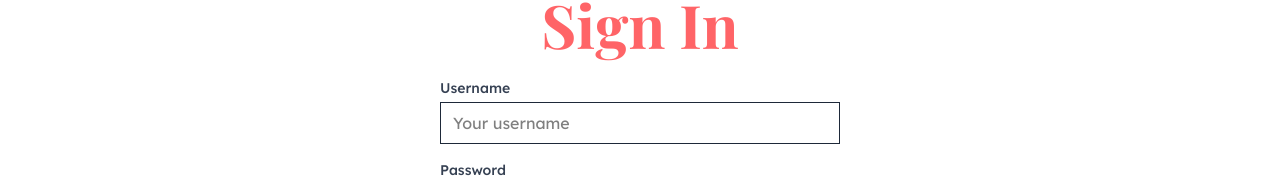
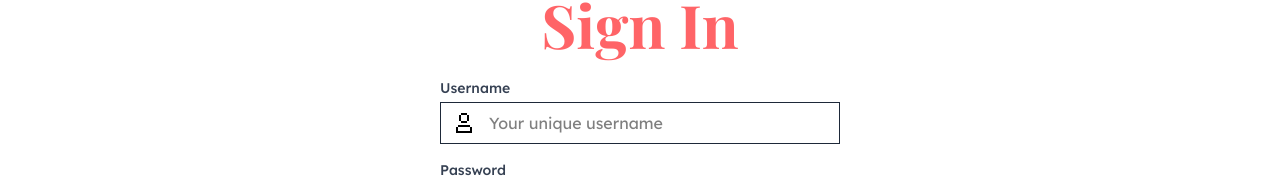
Before and after one commit to aarushqt/what, a Next.js app: page /auth in a window 1280 px wide. Shown: the part 216-399 px from the top of the page. Built offline with nearby package versions, Linux system fonts and the light colour scheme; no server answers; a web font is replaced by a local one.

Commit message:
fix username migration

```diff
--- a/src/app/auth/page.tsx
+++ b/src/app/auth/page.tsx
@@ -242,15 +242,23 @@ function AuthContent() {
                                     <label htmlFor="username" className="block text-sm font-medium text-gray-700 mb-1">
                                         Username
                                     </label>
+
+                                    <div className="relative">
+                                        <div className="absolute inset-y-0 left-0 pl-3 flex items-center pointer-events-none">
+                                            <svg width="24" height="24" viewBox="0 0 24 24" fill="none" xmlns="http://www.w3.org/2000/svg">
+                                                <path fillRule="evenodd" clipRule="evenodd" d="M15 2H9V3.99994H7.00024V9.99994H9.00024V4H15V2ZM15 10H9V12H15V10ZM15.0002 3.99994H17.0002V9.99994H15.0002V3.99994ZM4 15.9999H6V14H18V16H6V20H18.0002V15.9999H20.0002V21.9999H20V22H4V21.9999V20V15.9999Z" fill="black" />
+                                            </svg>
+                                        </div>
                                         <input
                                             type="text"
                                             id="username"
                                             value={formData.username}
-                                        placeholder="Your username"
+                                            placeholder='Your unique username'
                                             onChange={handleInputChange}
-                                        className="w-full px-3 py-2 border border-gray-800 focus:outline-none focus:ring-2 focus:ring-red-200"
+                                            className="w-full pl-12 px-3 py-2 border border-gray-800 focus:outline-none focus:ring-2 focus:ring-red-200"
                                             required
                                         />
+                                    </div>
                                 </div>
 
                                 <div>
--- a/src/lib/auth.ts
+++ b/src/lib/auth.ts
@@ -9,14 +9,14 @@ export const authOptions = {
         CredentialsProvider({
             name: "Credentials",
             credentials: {
-                email: { label: "Email", type: "email" },
+                username: { label: "Username", type: "text" },
                 password: { label: "Password", type: "password" }
             },
             async authorize(credentials) {
-                if (!credentials?.email || !credentials?.password) return null;
+                if (!credentials?.username || !credentials?.password) return null;
 
                 const user = await prisma.user.findUnique({
-                    where: { email: credentials.email }
+                    where: { username: credentials.username }
                 });
 
                 if (!user || !user.password) return null;
```
Lines whose indentation alone changed are shown as unchanged.
